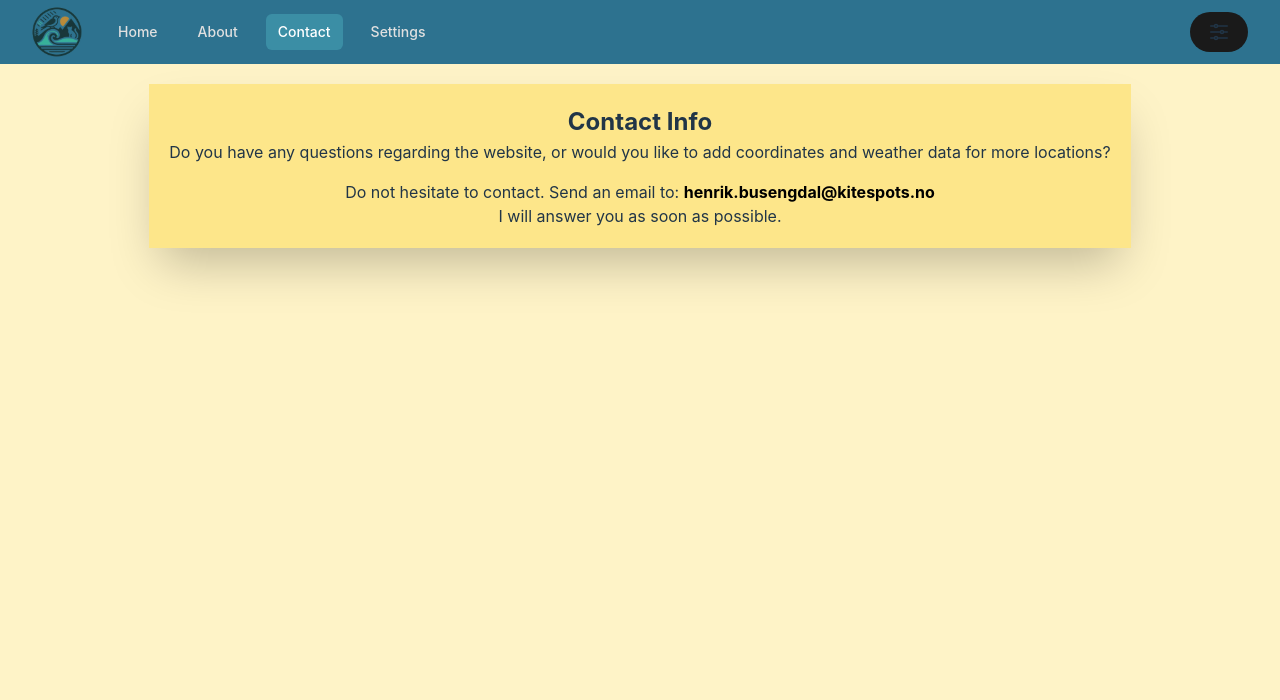
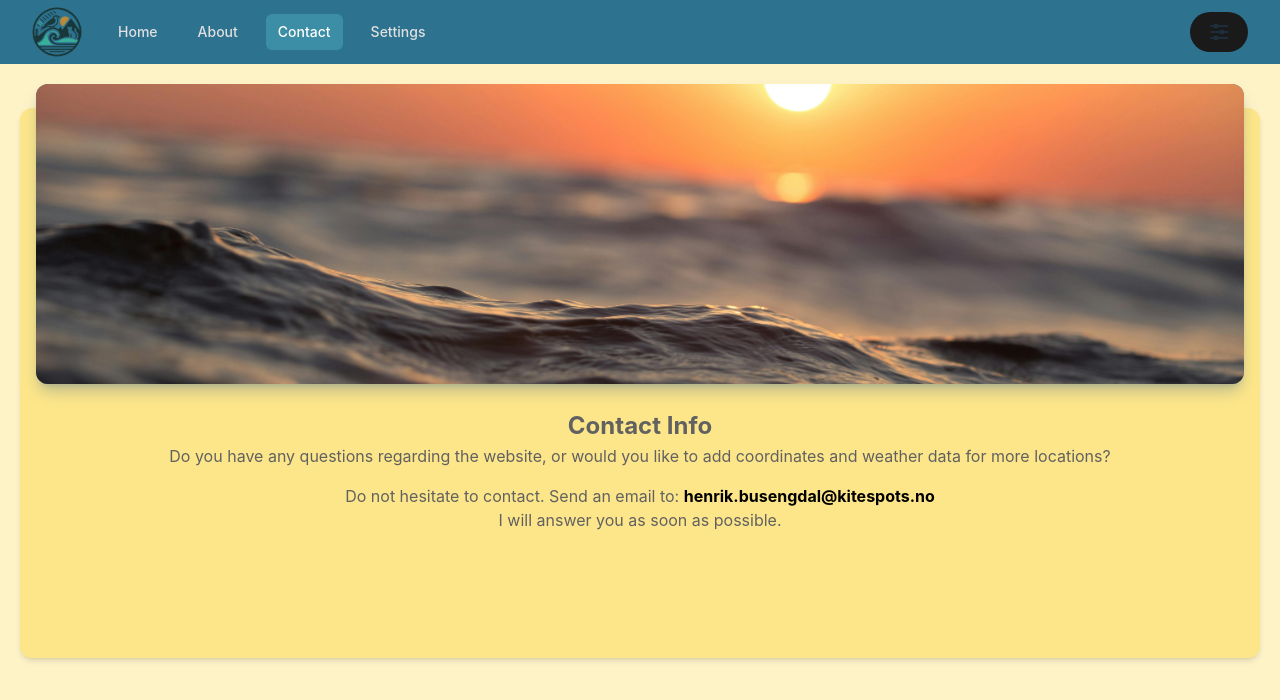
Before and after one commit to henrikgb/kitespots-react-ui-vite, a React (Vite) app: page /contact in a window 1280 px wide. Shown: the top 700 px of the page. Built offline with nearby package versions, Linux system fonts and the light colour scheme.

Commit message:
feat: Update contact page and add a new image to assets folder

```diff
--- a/src/components/pages/contactPage/ContactPage.tsx
+++ b/src/components/pages/contactPage/ContactPage.tsx
@@ -1,13 +1,26 @@
 import { Trans, useTranslation } from "react-i18next";
-import { Paper } from "../../Paper.tsx";
+import { Card, CardBody, CardHeader } from "@material-tailwind/react";
+import sunset from "../../../assets/beachSunset.jpg";
 
 export const ContactPage = () => {
   const { t } = useTranslation();
   const email = "henrik.busengdal@kitespots.no";
 
   return (
-    <div className="w-full flex justify-center">
-      <Paper>
+    <Card className="mt-6 w-full h-full bg-webPageContainerBody">
+      <CardHeader
+        color="blue-gray"
+        className="flex h-full justify-center items-center"
+        style={{ height: 300 }}
+      >
+        <img
+          src={sunset}
+          alt="kitespots-logo"
+          className="w-full h-full object-cover"
+          style={{ height: "100%", width: "100%" }}
+        />
+      </CardHeader>
+      <CardBody className="flex h-[250px] justify-center">
         <div className={`text-container`}>
           <h2>{t("contactInfoHeader")}</h2>
           <div className="mb-4">
@@ -22,7 +35,7 @@ export const ContactPage = () => {
           <br />
           <p>{t("contactInfoMessagePart2")}</p>
         </div>
-      </Paper>
-    </div>
+      </CardBody>
+    </Card>
   );
 };
```
Also changed, not shown: src/assets/beachSunset.jpg (added).
